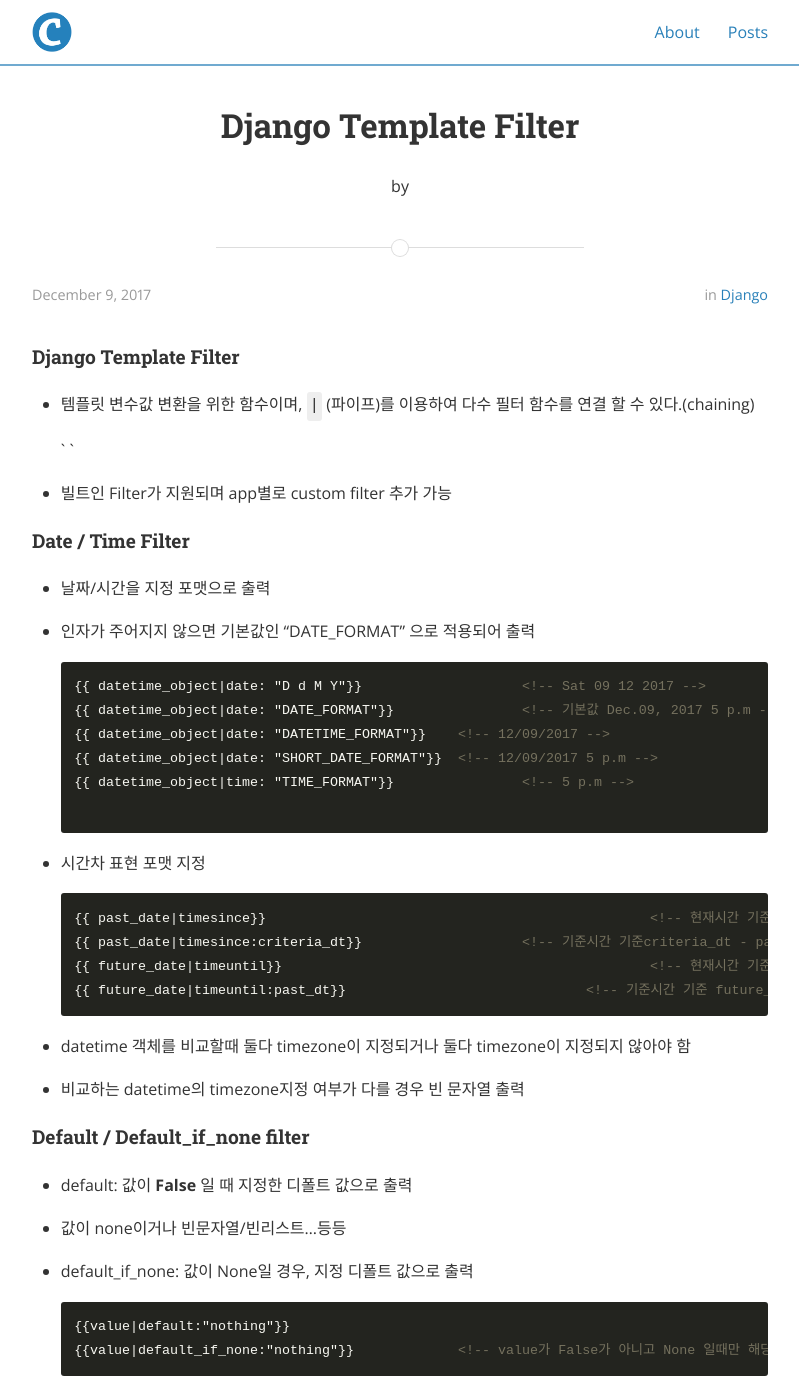
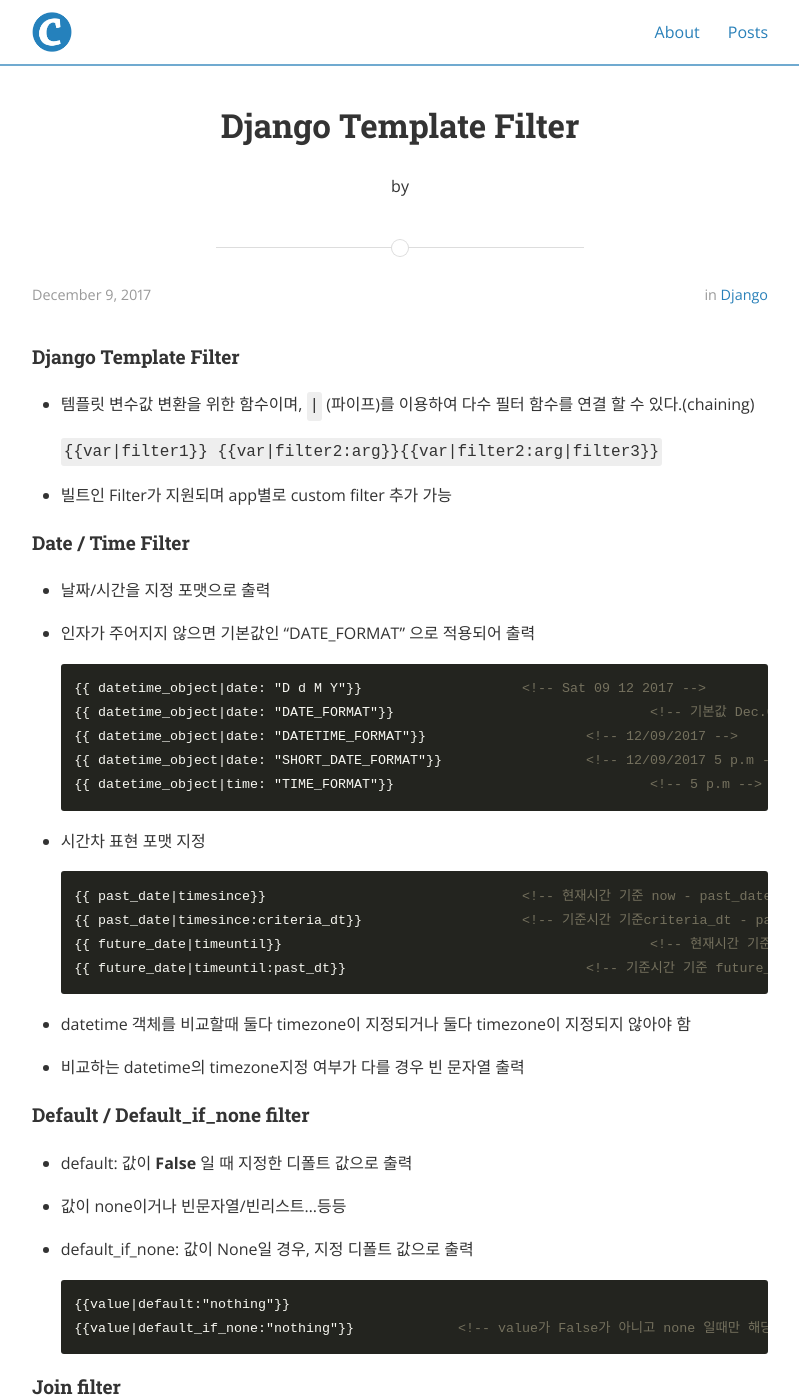
Before and after one commit to kimeasyn/TEMP, a Jekyll site: the page built from _posts/2017-12-09-Django-Template-Filter.md, in a window 1280 px wide and 1400 px high. Shown: the whole window, without its empty margins (240-1039 px from the left). Built offline with Jekyll 4.4.1, drawn with Linux system fonts in a browser that asks for light colours; nearby versions of some CDN libraries; comment, search, counter and statistics services are not loaded.

Commit message:
Django Template filter post 수정

````diff
--- a/_posts/2017-12-09-Django-Template-Filter.md
+++ b/_posts/2017-12-09-Django-Template-Filter.md
@@ -10,7 +10,7 @@
 
 - 템플릿 변수값 변환을 위한 함수이며, `|` (파이프)를 이용하여 다수 필터 함수를 연결 할 수 있다.(chaining)
 
-  `{{var|filter1}} {{var|filter2:arg}}{{var|filter2:arg|filter3}} `
+  `{% raw %}{{var|filter1}} {{var|filter2:arg}}{{var|filter2:arg|filter3}}{% endraw %} `
 
 - 빌트인 Filter가 지원되며 app별로 custom filter 추가 가능
 
@@ -24,17 +24,16 @@
 
   ```html
   {% raw %}{{ datetime_object|date: "D d M Y"}}			<!-- Sat 09 12 2017 -->
-  {{ datetime_object|date: "DATE_FORMAT"}}		<!-- 기본값 Dec.09, 2017 5 p.m -->
-  {{ datetime_object|date: "DATETIME_FORMAT"}}	<!-- 12/09/2017 -->
-  {{ datetime_object|date: "SHORT_DATE_FORMAT"}}	<!-- 12/09/2017 5 p.m -->
-  {{ datetime_object|time: "TIME_FORMAT"}}		<!-- 5 p.m -->
-  {% endraw %}
+  {{ datetime_object|date: "DATE_FORMAT"}}				<!-- 기본값 Dec.09, 2017 5 p.m -->
+  {{ datetime_object|date: "DATETIME_FORMAT"}}			<!-- 12/09/2017 -->
+  {{ datetime_object|date: "SHORT_DATE_FORMAT"}}			<!-- 12/09/2017 5 p.m -->
+  {{ datetime_object|time: "TIME_FORMAT"}}				<!-- 5 p.m -->{% endraw %}
   ```
 
 - 시간차 표현 포맷 지정
 
   ```html
-  {% raw %}{{ past_date|timesince}}						<!-- 현재시간 기준 now - past_date -->
+  {% raw %}{{ past_date|timesince}}				<!-- 현재시간 기준 now - past_date -->
   {{ past_date|timesince:criteria_dt}}			<!-- 기준시간 기준criteria_dt - past_date -->
   {{ future_date|timeuntil}}						<!-- 현재시간 기준 future_date - now -->
   {{ future_date|timeuntil:past_dt}}				<!-- 기준시간 기준 future_date - past_date -->{% endraw %}
@@ -56,7 +55,7 @@
 
   ```html
   {% raw %}{{value|default:"nothing"}}
-  {{value|default_if_none:"nothing"}}		<!-- value가 False가 아니고 None 일때만 해당 -->{% endraw %}
+  {{value|default_if_none:"nothing"}}		<!-- value가 False가 아니고 none 일때만 해당 -->{% endraw %}
   ```
 
 
````
